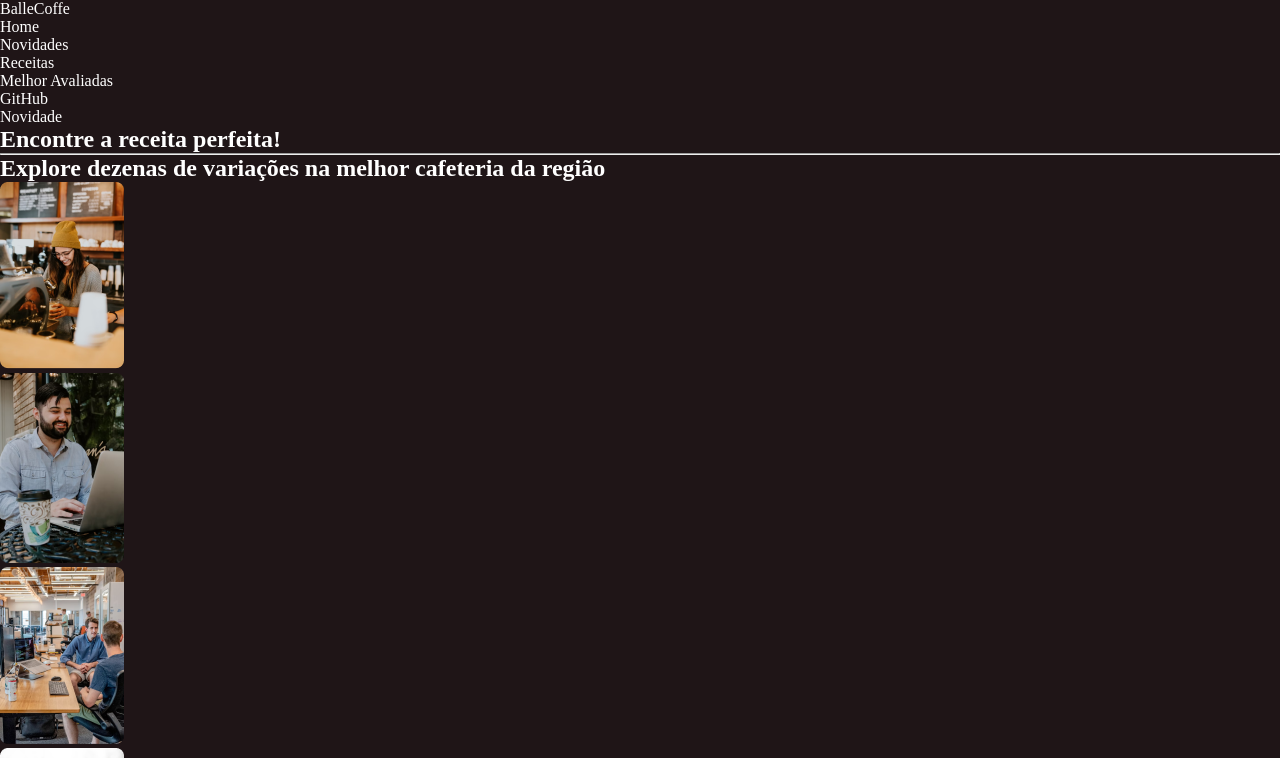
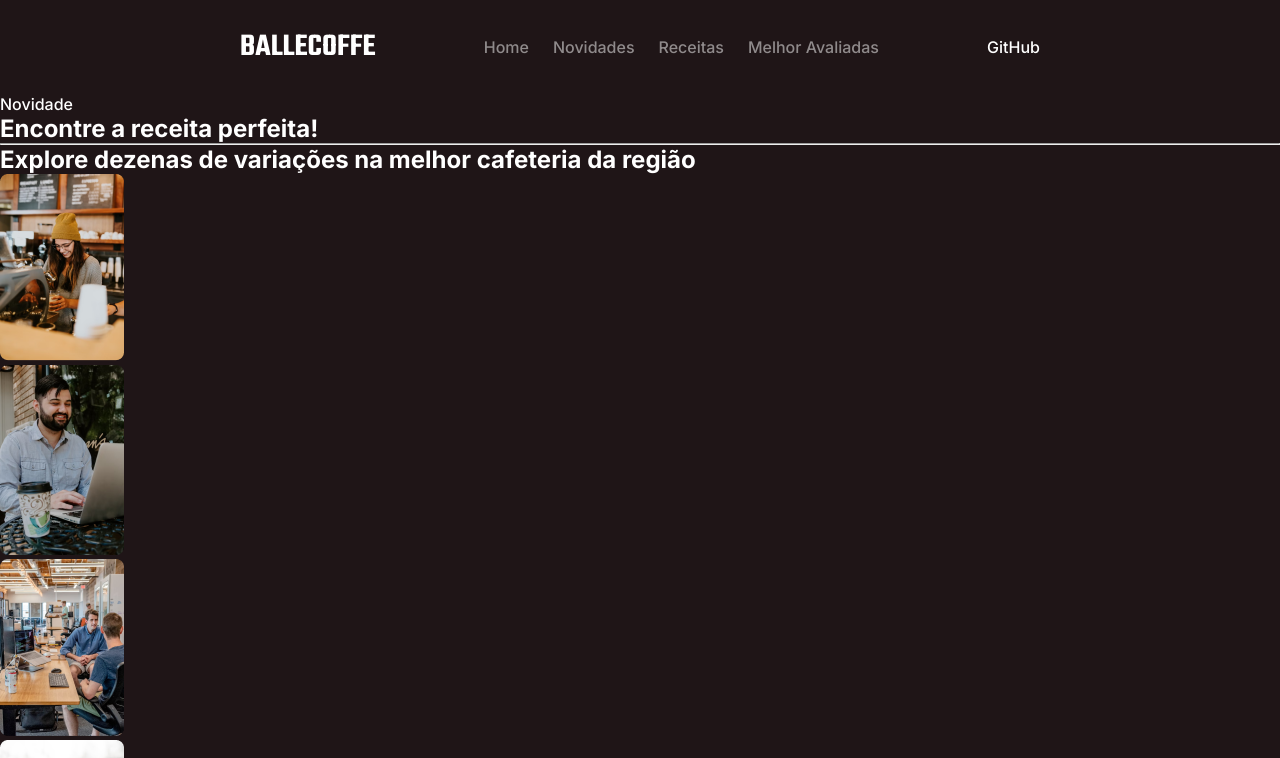
Before and after one commit to pedrostelladev/Land-page, a plain HTML site: page LandPage Cafeteria/index.html in a window 1280 px wide. Shown: the top 758 px of the page. Drawn offline with Linux system fonts and the light colour scheme.

Commit message:
Ajustando Header

```diff
--- a/LandPage Cafeteria/index.html
+++ b/LandPage Cafeteria/index.html
@@ -5,9 +5,6 @@
     <meta name="viewport" content="width=device-width, initial-scale=1.0" />
     <link rel="stylesheet" href="styles.css">
     <title>BalleCoffe</title>
-    <link rel="preconnect" href="https://fonts.googleapis.com">
-    <link rel="preconnect" href="https://fonts.gstatic.com" crossorigin>
-    <link href="https://fonts.googleapis.com/css2?family=Epilogue:ital,wght@0,100..900;1,100..900&family=Inter:ital,opsz,wght@0,14..32,100..900;1,14..32,100..900&family=Montserrat:ital,wght@0,100..900;1,100..900&family=Teko:wght@300..700&display=swap" rel="stylesheet">
     <meta
       name="description"
       content="Explore dezenas de variações na melhor cafeteria da região"
@@ -16,8 +13,8 @@
   <body>
     <header>
       <nav>
-        <span>BalleCoffe</span>
-        <ul>
+        <span class="logo">BalleCoffe</span>
+        <ul class="menu">
           <li><a href="">Home</a></li>
           <li><a href="">Novidades</a></li>
           <li><a href="">Receitas</a></li>
--- a/LandPage Cafeteria/styles.css
+++ b/LandPage Cafeteria/styles.css
@@ -1,3 +1,5 @@
+@import url('https://fonts.googleapis.com/css2?family=Epilogue:ital,wght@0,100..900;1,100..900&family=Inter:ital,opsz,wght@0,14..32,100..900;1,14..32,100..900&family=Montserrat:ital,wght@0,100..900;1,100..900&family=Teko:wght@300..700&display=swap');
+
 * {
     margin: 0;
     padding: 0;
@@ -8,7 +10,14 @@
 body {
     background:#1F1517;
     color:#ffffff ;
+
 }
+
+html {
+    font-family: Inter, sans-serif;
+    font-weight: 500;
+}
+
 
 a {
     color:#ffffff;
@@ -18,3 +27,28 @@ a {
 ul {
     list-style: none;
 }
+
+nav {
+    max-width: 1120px;
+    margin: auto;
+    padding: 1.5rem 10rem;
+    display: flex;
+    flex-direction: row;
+    justify-content: space-between;
+    align-items: center;
+}
+
+.logo {
+    font-family: Teko, sans-serif;
+    font-size: 2rem;
+    font-weight: 600;
+    text-transform: uppercase;
+}
+
+.menu {
+    display: flex;
+    flex-direction: row;
+    gap: 1.5rem;
+    color: #fff2e7;
+    opacity: 50%;
+}
```
